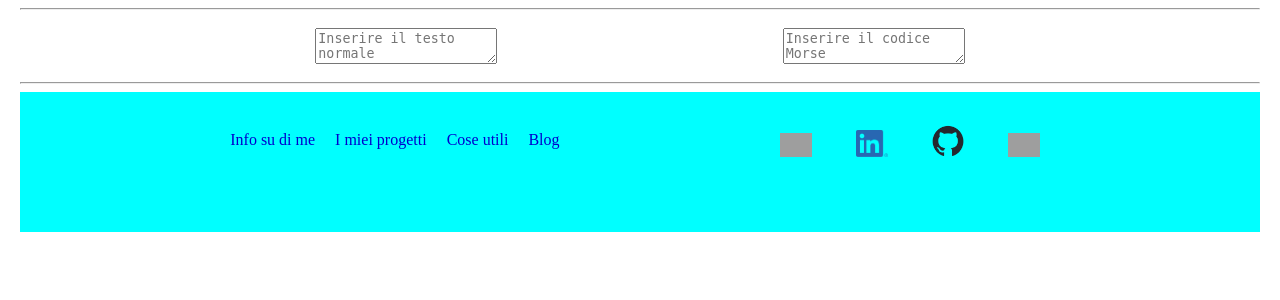
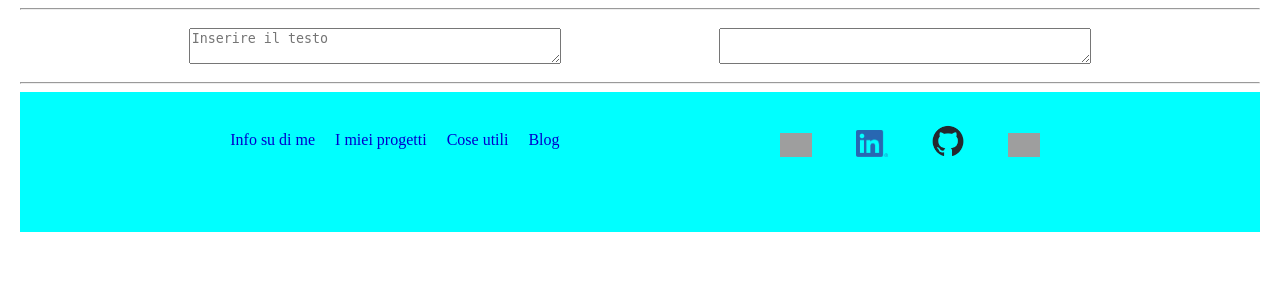
Before and after one commit to GianlucaSpendolini/GianlucaSpendolini.github.io, a PHP site: page /utilities/morse-code.html in a window 1280 px wide. Shown: the part 106-406 px from the top of the page. Run offline with PHP 8.4, Linux system fonts and the light colour scheme; grey boxes are pictures that could not be loaded.

Commit message:
aggiunti miglioramenti + portata avanti la classe -g

```diff
--- a/Static/css/style.css
+++ b/Static/css/style.css
@@ -236,9 +236,13 @@ main#descrizione hr:not(.break-line) {
     CONVERTER/TRANSFORMER
 */
 
-.converter-container, .transformer {
+.converter-container, .transformer-container {
     display: flex;
     justify-content: space-evenly;
+}
+
+.converter-container > textarea {
+    min-width: 30%;
 }
 
 
--- a/utilities/morse-code.html
+++ b/utilities/morse-code.html
@@ -18,9 +18,9 @@
 
 		<div class="converter-container">
 
-			<textarea id="normale" placeholder="Inserire il testo normale"></textarea>
+			<textarea id="left" placeholder="Inserire il testo"></textarea>
 
-			<textarea id="morse" placeholder="Inserire il codice Morse"></textarea>
+			<textarea id="right" placeholder=""></textarea>
 
 		</div>
 
@@ -34,62 +34,50 @@
     <script src="./../Static/javascript/scripts.js" type="module"></script>
     <script type="module">
 
-        // Oggetto del codice morse
-        let morseChars = {
-
-        }
+        import {
+            UserText
+        } from 'https://GianlucaSpendolini.github.io/Static/javascript/util_class.js';
 
         document.addEventListener('DOMContentLoaded', () => {
 
             // Prendo i text area
-            let normale = document.getElementById('normale');
-            let morse = document.getElementById('morse');
+            let left = document.getElementById('left');
+            let right = document.getElementById('right');
 
             // Aggiungo l'evento al textarea col testo normale
-            normale.addEventListener('change', () => {
-                // Prendo il testo normale
-                let content = normale.textContent;
+            left.addEventListener('change', () => {
+                // Prendo il contenuto di sinistra
+                let content = left.textContent;
+                console.log(content);
 
-                // Converto in codice morse
+                // Prendo la specifica dalla lista
+
+                // Converto
+                let to_convert = new UserText(content);
+                to_convert.convert();
+                console.log(to_convert);
 
                 // Inserisco nel textarea del codice morse
-                morse.innerText = content;
+                right.innerText = content;
             });
 
             // Aggiungo l'evento al textarea col codice morse
-            morse.addEventListener('change', () => {
-                // Prendo il testo normale
-                let content = morse.textContent;
+            right.addEventListener('change', () => {
+                // Prendo il contenuto di destra
+                let content = right.textContent;
 
-                // Converto in testo normale
+                // Prendo la specifica dalla lista
+
+                // Converto
+                let to_convert = new UserText(content);
+                to_convert.convert();
+                console.log(to_convert);
 
                 // Inserisco nel textarea del testo normale
-                normale.innerText = content;
+                left.innerText = content;
             });
 
         });
-
-
-        // Funzione per convertire il codice morse e viceversa
-        function morse_text(caratteri, cosa) {
-
-            switch (cosa) {
-                // Codice Morse
-                case 'morse':
-                    //
-                    break;
-
-                // Testo normale
-                case 'normale':
-                    //
-                    break;
-
-                // Default
-                default:
-                    // Non faccio nulla
-                    break;
-            }
-        }
 
     </script>
 
```
Also changed, not shown: Static/javascript/util_class.js (+48 -7 lines).
